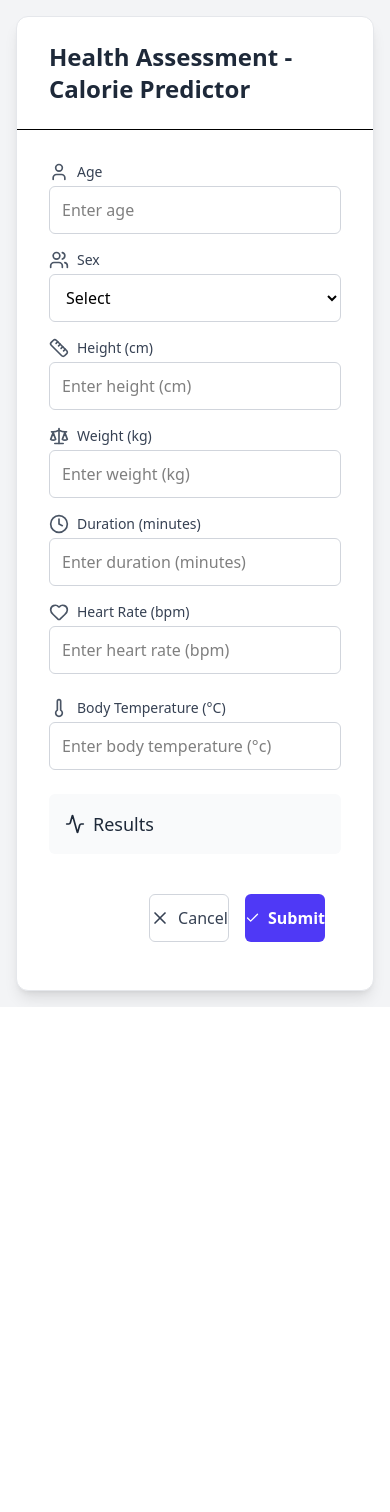
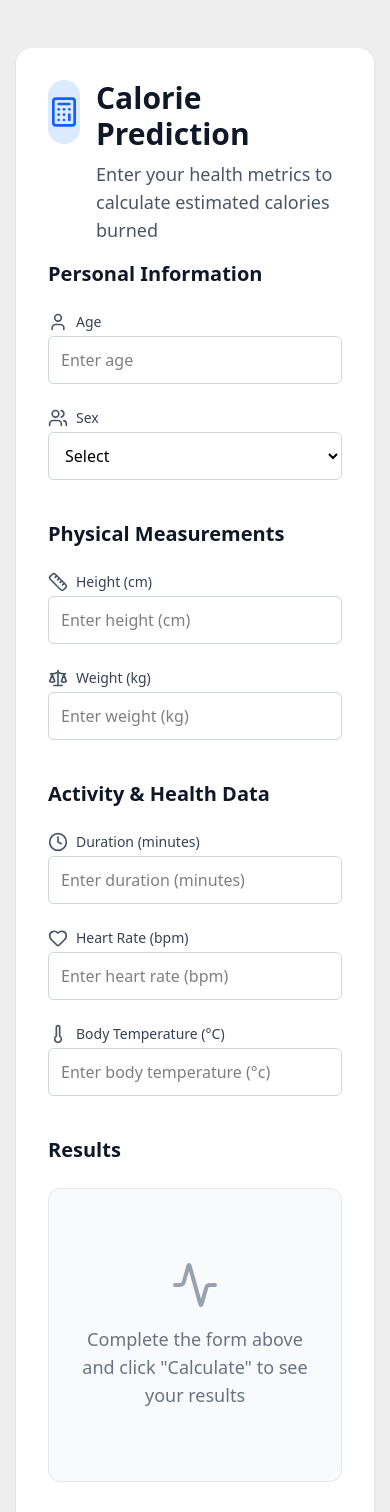
Before and after one commit to Lakshan-Chamoditha-Perera/calorie-predictor-frontend, a Next.js app: page / in a window 390 px wide. Shown: the top 1512 px of the page. Before the commit the page ends 1007 px from the top, so only its background shows below. Built offline with nearby package versions, Linux system fonts and the light colour scheme.

Commit message:
Refactors HealthForm component layout and styling for improved user experience

```diff
--- a/src/app/components/HealthForm.tsx
+++ b/src/app/components/HealthForm.tsx
@@ -4,11 +4,9 @@ import { useForm } from 'react-hook-form'
 import { useMutation } from '@tanstack/react-query'
 import { useState } from 'react'
 import axios from 'axios'
-import { FileText, User, Users, Ruler, Scale, Clock, Heart, Thermometer, Activity, X, Check } from 'lucide-react'
+import { FileText, User, Users, Ruler, Scale, Clock, Heart, Thermometer, Activity, X, Check, Calculator } from 'lucide-react'
 import FormSelect from './FormSelect'
 import FormInput from './FormInput'
-
-
 
 type FormValues = {
     age: number
@@ -54,15 +52,25 @@ export default function HealthForm() {
     }
 
     return (
-        <main className="min-h-screen bg-gray-100 flex items-center justify-center p-4">
-            <div className="w-full max-w-2xl bg-white rounded-xl shadow-lg border border-gray-200">
-                <div className="text-left border-b px-8 py-6 flex items-center  gap-2">
-                    {/* <FileText className="w-6 h-6 text-gray-800" /> */}
-                    <h2 className="text-2xl font-semibold text-gray-800">Health Assessment - Calorie Predictor</h2>
+        <main className="min-h-screen bg-[#EEEEEE] py-12 px-4">
+            <div className="max-w-4xl mx-auto bg-white rounded-2xl shadow-sm p-8">
+                {/* Header */}
+                <div className="flex flex-row gap-4 mb-4">
+                    <div className="inline-flex items-center justify-center w-16 h-16 bg-blue-100 rounded-full mb-4">
+                        <Calculator className="w-8 h-8 text-blue-600" />
                     </div>
-                <form onSubmit={handleSubmit(onSubmit)} className="p-8 space-y-6">
-                    <div className="grid grid-cols-1 md:grid-cols-2 gap-4">
-                        {/* Form Fields */}
+                    <div className='flex flex-col text-left'>
+                        <h1 className="text-3xl font-bold text-gray-900 mb-2">Calorie Prediction</h1>
+                        <p className="text-lg text-gray-600">Enter your health metrics to calculate estimated calories burned</p>
+                    </div>
+                </div>
+
+                <div className="">
+                    <form onSubmit={handleSubmit(onSubmit)}>
+                        {/* Personal Information */}
+                        <div className="mb-10">
+                            <h2 className="text-xl font-semibold text-gray-900 mb-6">Personal Information</h2>
+                            <div className="grid grid-cols-1 md:grid-cols-2 gap-6">
                                 <FormInput
                                     id="age"
                                     label="Age"
@@ -79,6 +87,13 @@ export default function HealthForm() {
                                     error={errors.sex?.message}
                                     options={{ required: 'Sex is required' }}
                                 />
+                            </div>
+                        </div>
+
+                        {/* Physical Measurements */}
+                        <div className="mb-10">
+                            <h2 className="text-xl font-semibold text-gray-900 mb-6">Physical Measurements</h2>
+                            <div className="grid grid-cols-1 md:grid-cols-2 gap-6">
                                 <FormInput
                                     id="height"
                                     label="Height (cm)"
@@ -96,6 +111,13 @@ export default function HealthForm() {
                                     error={errors.weight?.message}
                                     options={{ required: 'Weight is required', min: 1, max: 500 }}
                                 />
+                            </div>
+                        </div>
+
+                        {/* Activity & Health Data */}
+                        <div className="mb-10">
+                            <h2 className="text-xl font-semibold text-gray-900 mb-6">Activity & Health Data</h2>
+                            <div className="grid grid-cols-1 md:grid-cols-3 gap-6">
                                 <FormInput
                                     id="duration"
                                     label="Duration (minutes)"
@@ -112,8 +134,6 @@ export default function HealthForm() {
                                     error={errors.heartRate?.message}
                                     options={{ required: 'Heart rate is required' }}
                                 />
-                    </div>
-
                                 <FormInput
                                     id="bodyTemp"
                                     label="Body Temperature (°C)"
@@ -123,49 +143,85 @@ export default function HealthForm() {
                                     error={errors.bodyTemp?.message}
                                     options={{ required: 'Body temperature is required' }}
                                 />
+                            </div>
+                        </div>
 
-                    {/* Results Display */}
-                    <div className="bg-gray-50 p-4 rounded-md">
-                        <div className="flex items-center gap-2">
-                            <Activity className="w-5 h-5 text-gray-800" />
-                            <h3 className="text-lg font-medium text-gray-800">Results</h3>
+                        {/* Results Section */}
+                        <div className="mb-8">
+                            <h2 className="text-xl font-semibold text-gray-900 mb-6">Results</h2>
+                            <div className="bg-gray-50 rounded-xl p-6 border border-gray-200">
+                                {mutation.isPending && (
+                                    <div className="flex items-center justify-center py-8">
+                                        <div className="flex items-center gap-3 text-blue-600">
+                                            <div className="w-5 h-5 border-2 border-blue-200 border-t-blue-600 rounded-full animate-spin"></div>
+                                            <span className="text-lg font-medium">Calculating calories burned...</span>
                                         </div>
-                        {mutation.isPending && <p className="text-gray-600 mt-2">Calculating calories burned...</p>}
+                                    </div>
+                                )}
+
                                 {mutation.isError && (
-                            <p className="text-red-500 mt-2">{(mutation.error as any)?.response?.data?.message || 'Failed to calculate'}</p>
+                                    <div className="flex items-center justify-center py-8">
+                                        <div className="flex items-center gap-3 text-red-600">
+                                            <X className="w-5 h-5" />
+                                            <span className="text-lg font-medium">
+                                                {(mutation.error as any)?.response?.data?.message || 'Failed to calculate calories'}
+                                            </span>
+                                        </div>
+                                    </div>
                                 )}
+
                                 {caloriesBurned !== null && (
-                            <p className="text-green-600 font-semibold mt-2">
-                                Estimated Calories Burned: {caloriesBurned.toFixed(2)} kcal
+                                    <div className="text-center py-8">
+                                        <div className="inline-flex items-center gap-3 mb-4">
+                                            <div className="w-12 h-12 bg-green-100 rounded-full flex items-center justify-center">
+                                                <Check className="w-6 h-6 text-green-600" />
+                                            </div>
+                                        </div>
+                                        <p className="text-gray-600 mb-2">Estimated Calories Burned</p>
+                                        <p className="text-4xl font-bold text-gray-900">
+                                            {caloriesBurned.toFixed(2)}
+                                            <span className="text-xl text-gray-500 ml-2">kcal</span>
                                         </p>
+                                    </div>
                                 )}
+
+                                {!mutation.isPending && !mutation.isError && caloriesBurned === null && (
+                                    <div className="text-center py-12">
+                                        <Activity className="w-12 h-12 text-gray-400 mx-auto mb-4" />
+                                        <p className="text-gray-500 text-lg">
+                                            Complete the form above and click "Calculate" to see your results
+                                        </p>
+                                    </div>
+                                )}
+                            </div>
                         </div>
 
                         {/* Action Buttons */}
-                    <div className="flex flex-row items-center justify-end gap-4 p-4">
+                        <div className="flex justify-end gap-4">
                             <button
                                 type="reset"
                                 onClick={() => {
                                     reset()
                                     setCaloriesBurned(null)
                                 }}
-                            className="max-w-[80px] w-full h-12 rounded-md border border-gray-300 text-gray-700 font-medium hover:bg-gray-100 flex items-center justify-center gap-2"
+                                className="px-6 py-3 border border-gray-300 text-gray-700 font-medium rounded-lg hover:bg-gray-50 transition-colors duration-200"
                             >
-                            <X className="w-5 h-5" />
-                            Cancel
+                                Reset Form
                             </button>
                             <button
                                 type="submit"
-                            className={`max-w-[80px] w-full h-12 rounded-md bg-indigo-600 text-white font-semibold hover:bg-indigo-700 transition flex items-center justify-center gap-2 ${mutation.isPending ? 'opacity-50 cursor-not-allowed' : ''
+                                disabled={mutation.isPending}
+                                className={`px-8 py-3 bg-blue-600 text-white font-medium rounded-lg transition-colors duration-200 ${mutation.isPending
+                                    ? 'opacity-50 cursor-not-allowed'
+                                    : 'hover:bg-blue-700'
                                     }`}
-                            disabled={mutation.isPending}
                             >
-                            <Check className="w-5 h-5" />
-                            {mutation.isPending ? 'Submitting...' : 'Submit'}
+                                {mutation.isPending ? 'Calculating...' : 'Calculate Calories'}
                             </button>
                         </div>
                     </form>
                 </div>
+            </div>
         </main>
     )
 }
```
Lines whose indentation alone changed are shown as unchanged.
